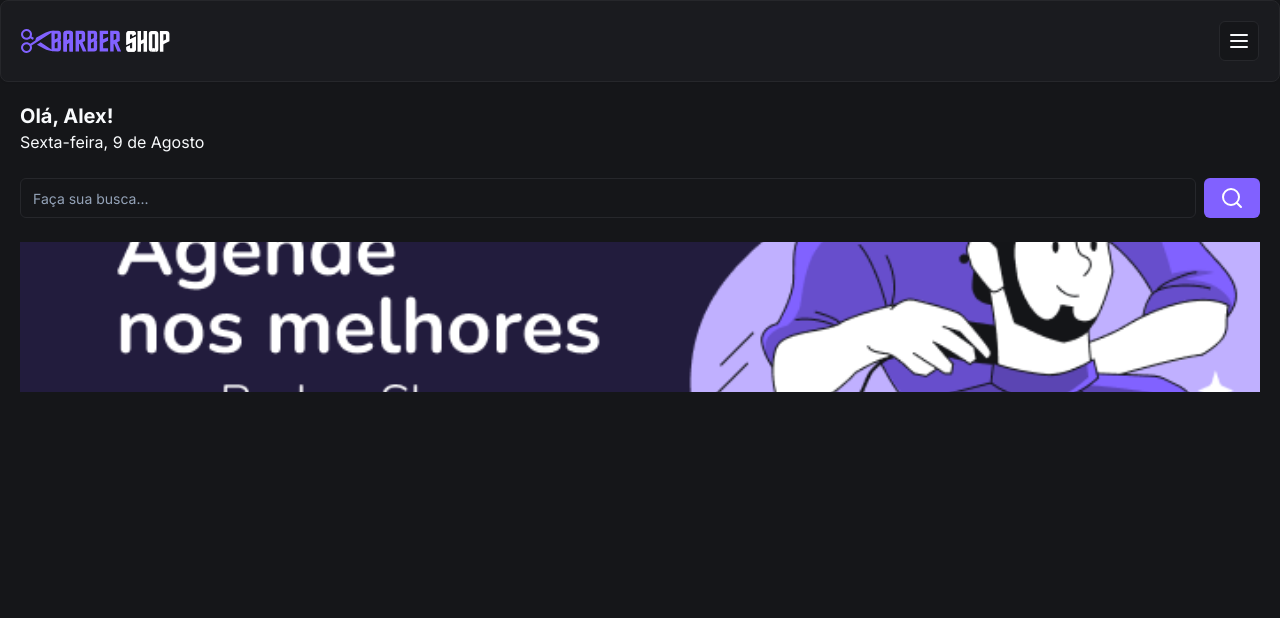
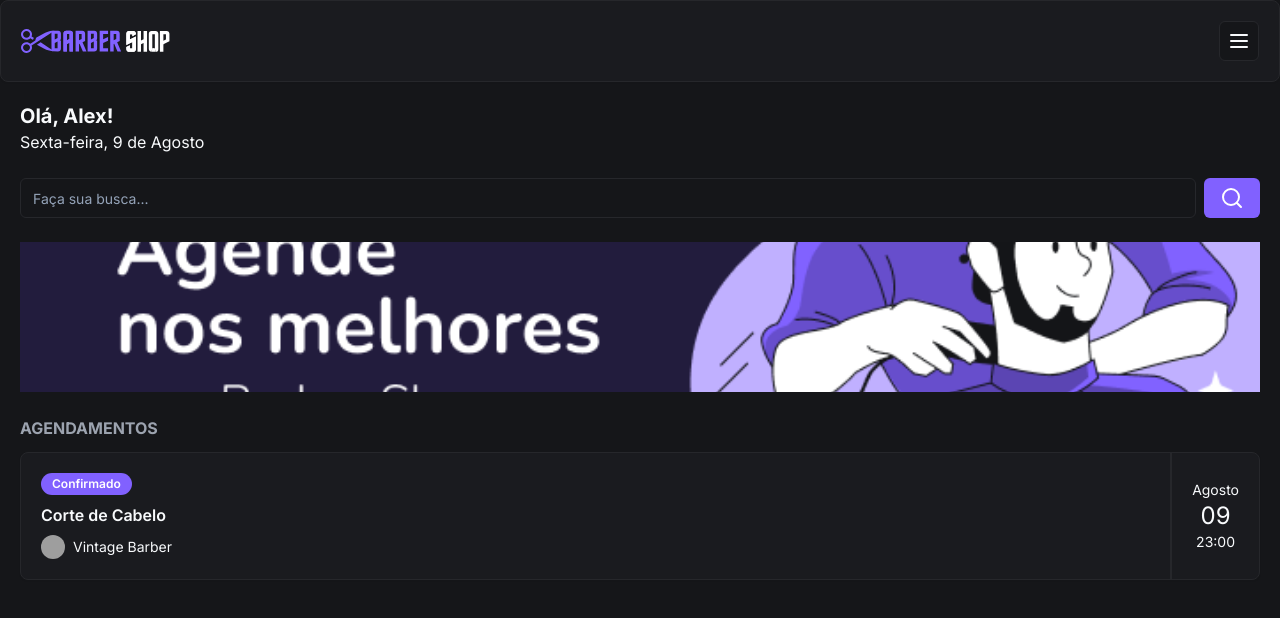
Before and after one commit to alexsandro-oliveira/barbershop, a Next.js app: page / in a window 1280 px wide. Shown: the top 618 px of the page. Built offline with nearby package versions, Linux system fonts and the light colour scheme; grey boxes are pictures that could not be loaded.

Commit message:
feat: add booking item

```diff
--- /dev/null
+++ b/app/_components/ui/avatar.tsx
@@ -0,0 +1,50 @@
+"use client"
+
+import * as React from "react"
+import * as AvatarPrimitive from "@radix-ui/react-avatar"
+
+import { cn } from "@/app/_lib/utils"
+
+const Avatar = React.forwardRef<
+  React.ElementRef<typeof AvatarPrimitive.Root>,
+  React.ComponentPropsWithoutRef<typeof AvatarPrimitive.Root>
+>(({ className, ...props }, ref) => (
+  <AvatarPrimitive.Root
+    ref={ref}
+    className={cn(
+      "relative flex h-10 w-10 shrink-0 overflow-hidden rounded-full",
+      className,
+    )}
+    {...props}
+  />
+))
+Avatar.displayName = AvatarPrimitive.Root.displayName
+
+const AvatarImage = React.forwardRef<
+  React.ElementRef<typeof AvatarPrimitive.Image>,
+  React.ComponentPropsWithoutRef<typeof AvatarPrimitive.Image>
+>(({ className, ...props }, ref) => (
+  <AvatarPrimitive.Image
+    ref={ref}
+    className={cn("aspect-square h-full w-full", className)}
+    {...props}
+  />
+))
+AvatarImage.displayName = AvatarPrimitive.Image.displayName
+
+const AvatarFallback = React.forwardRef<
+  React.ElementRef<typeof AvatarPrimitive.Fallback>,
+  React.ComponentPropsWithoutRef<typeof AvatarPrimitive.Fallback>
+>(({ className, ...props }, ref) => (
+  <AvatarPrimitive.Fallback
+    ref={ref}
+    className={cn(
+      "flex h-full w-full items-center justify-center rounded-full bg-muted",
+      className,
+    )}
+    {...props}
+  />
+))
+AvatarFallback.displayName = AvatarPrimitive.Fallback.displayName
+
+export { Avatar, AvatarImage, AvatarFallback }
--- /dev/null
+++ b/app/_components/ui/badge.tsx
@@ -0,0 +1,36 @@
+import * as React from "react"
+import { cva, type VariantProps } from "class-variance-authority"
+
+import { cn } from "@/app/_lib/utils"
+
+const badgeVariants = cva(
+  "inline-flex items-center rounded-full border px-2.5 py-0.5 text-xs font-semibold transition-colors focus:outline-none focus:ring-2 focus:ring-ring focus:ring-offset-2",
+  {
+    variants: {
+      variant: {
+        default:
+          "border-transparent bg-primary text-primary-foreground hover:bg-primary/80",
+        secondary:
+          "border-transparent bg-secondary text-secondary-foreground hover:bg-secondary/80",
+        destructive:
+          "border-transparent bg-destructive text-destructive-foreground hover:bg-destructive/80",
+        outline: "text-foreground",
+      },
+    },
+    defaultVariants: {
+      variant: "default",
+    },
+  },
+)
+
+export interface BadgeProps
+  extends React.HTMLAttributes<HTMLDivElement>,
+    VariantProps<typeof badgeVariants> {}
+
+function Badge({ className, variant, ...props }: BadgeProps) {
+  return (
+    <div className={cn(badgeVariants({ variant }), className)} {...props} />
+  )
+}
+
+export { Badge, badgeVariants }
--- a/app/page.tsx
+++ b/app/page.tsx
@@ -5,6 +5,9 @@
 import { Input } from "./_components/ui/input"
 import { Button } from "./_components/ui/button"
 import Image from "next/image"
+import { Card, CardContent } from "./_components/ui/card"
+import { Badge } from "./_components/ui/badge"
+import { Avatar, AvatarImage } from "./_components/ui/avatar"
 
 const Home = () => {
   return (
@@ -12,9 +15,11 @@
       {/* header */}
       <Header />
       <div className="p-5">
+        {/* TEXTO */}
         <h2 className="text-xl font-bold">Olá, Alex!</h2>
         <p>Sexta-feira, 9 de Agosto</p>
 
+        {/* BUSCA */}
         <div className="mt-6 flex items-center gap-2">
           <Input placeholder="Faça sua busca..." />
           <Button>
@@ -22,6 +27,7 @@
           </Button>
         </div>
 
+        {/* BANNER */}
         <div className="relative mt-6 h-[150px] w-full">
           <Image
             src="/banner-01.png"
@@ -30,6 +36,33 @@
             className="object-cover"
           />
         </div>
+
+        {/* AGENDAMENTO */}
+        <h2 className="mb-3 mt-6 font-bold uppercase text-gray-400">
+          Agendamentos
+        </h2>
+        <Card>
+          <CardContent className="flex justify-between p-0">
+            {/* ESQUERDA */}
+            <div className="flex flex-col gap-2 py-5 pl-5">
+              <Badge className="w-fit">Confirmado</Badge>
+              <h3 className="font-semibold">Corte de Cabelo</h3>
+
+              <div className="flex items-center gap-2">
+                <Avatar className="h-6 w-6">
+                  <AvatarImage src="https://utfs.io/f/c97a2dc9-cf62-468b-a851-bfd2bdde775f-16p.png" />
+                </Avatar>
+                <p className="text-sm">Vintage Barber</p>
+              </div>
+            </div>
+            {/* DIREITA */}
+            <div className="flex flex-col items-center justify-center border-l-2 border-solid px-5">
+              <p className="text-sm">Agosto</p>
+              <p className="text-2xl">09</p>
+              <p className="text-sm">23:00</p>
+            </div>
+          </CardContent>
+        </Card>
       </div>
     </div>
   )
--- a/package.json
+++ b/package.json
@@ -14,6 +14,7 @@
   },
   "dependencies": {
     "@prisma/client": "^5.18.0",
+    "@radix-ui/react-avatar": "^1.1.0",
     "@radix-ui/react-slot": "^1.1.0",
     "class-variance-authority": "^0.7.0",
     "clsx": "^2.1.1",
```
Also changed, not shown: 1 other file (tests, documents, lock files or other folders).
